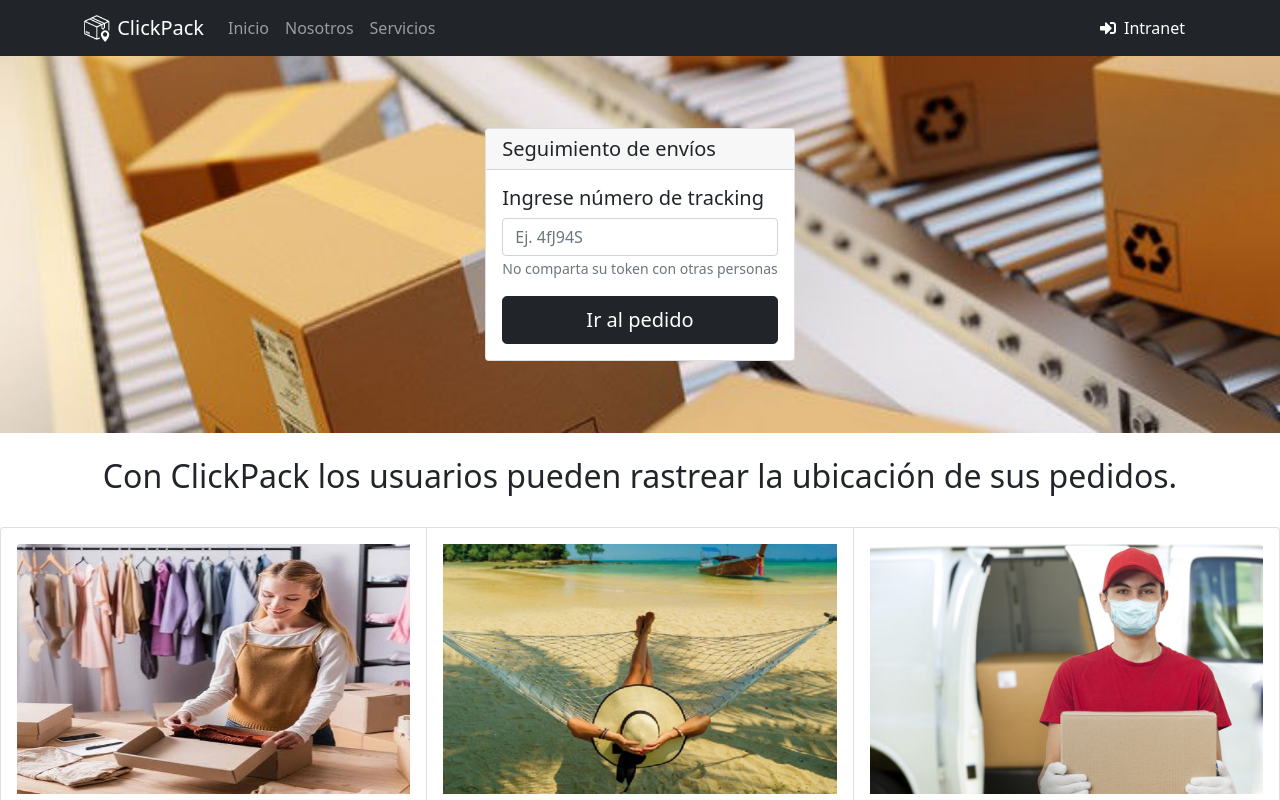
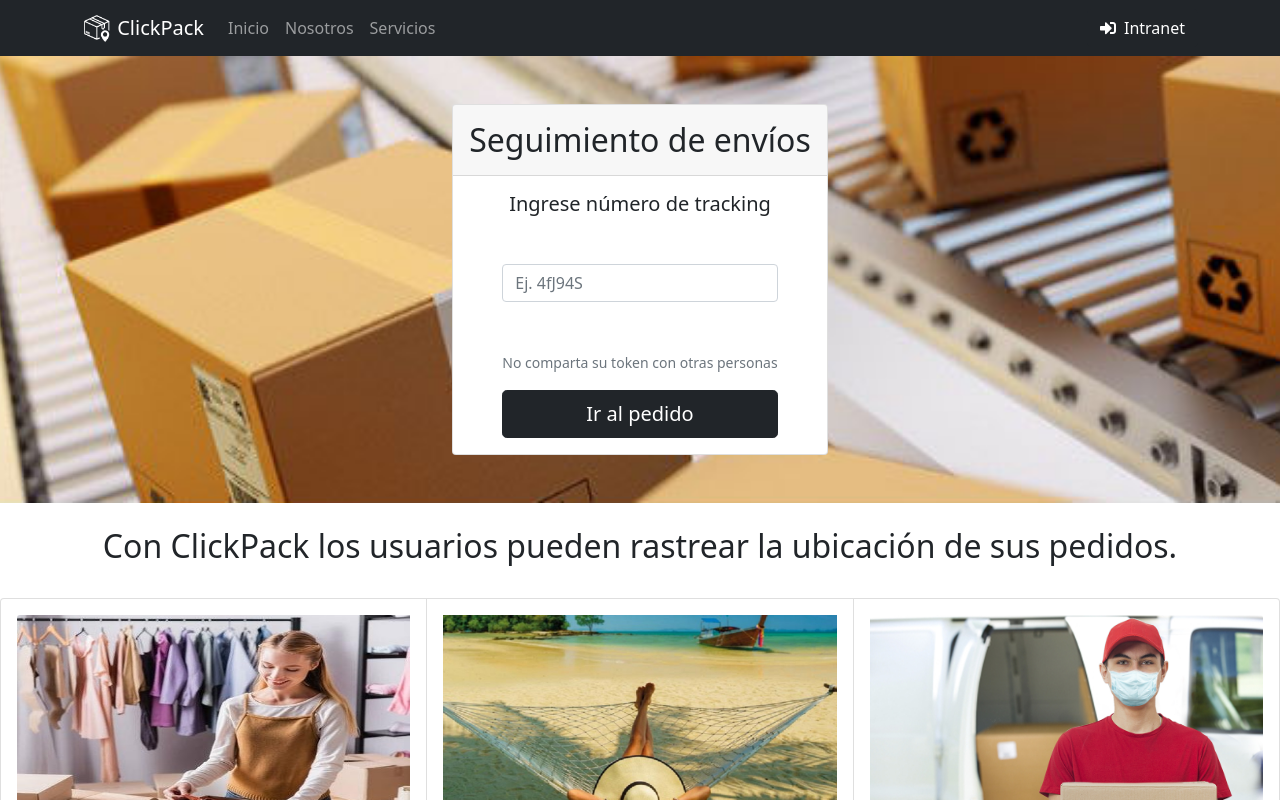
Before and after one commit to mariomediam/trackingapp, a React (Create React App) app: page / in a window 1280 px wide. Shown: the top 800 px of the page. Built offline with nearby package versions, Linux system fonts and the light colour scheme; no server answers.

Commit message:
chore: cambio

```diff
--- a/src/services/plantillaRutasService.js
+++ b/src/services/plantillaRutasService.js
@@ -25,7 +25,7 @@ const obtenerPlantillaRutaPorAlmDist = async(parmAlmacen_id, parmDistrito_id) =>
 
         let { data } = await axios.get(URL)
 
-        return data.filter(item => item.almacen_id == parmAlmacen_id && item.distr_id_destino == parmDistrito_id)
+        return data.filter(item => item.almacen_id === parmAlmacen_id && item.distr_id_destino === parmDistrito_id)
     } catch (error) {
         throw error
     }
--- a/src/views/PortadaView.js
+++ b/src/views/PortadaView.js
@@ -30,38 +30,30 @@ export default function PortadaView() {
           backgroundRepeat: "no-repeat",
         }}
       >
-        <div className="container my-auto d-flex justify-content-center">
-          <div>
-            <br />
-            <br />
-            <br />
+        <div className="container my-auto d-flex justify-content-center align-items-center">
+          <div className="d-flex justify-content-center align-items-center">
             <div className="col-lg-12 col-sm-10">
-              <Card>
-                <Card.Header as="h5">Seguimiento de envíos</Card.Header>
+              <Card className="my-5 d-flex justify-content-center align-items-center">
+                <Card.Header as="h2" className="py-3">Seguimiento de envíos</Card.Header>
                 <Card.Body>
-                  <Card.Title>Ingrese número de tracking</Card.Title>
+                  <Card.Title className="mb-5 text-center">Ingrese número de tracking</Card.Title>
 
                   <Form onSubmit={handleSubmit(recibirSubmit)}>
-                    <Form.Group className="mb-3" controlId="formBasicEmail">
+                    <Form.Group className="my-5" controlId="formBasicEmail">
                       <Form.Control type="text" placeholder="Ej. 4fJ94S" {...register("tokenBuscado", { required: true })}/>
-                      <Form.Text className="text-muted" >
+                    </Form.Group>
+                    <Form.Text className="text-muted" >
                         No comparta su token con otras personas
-                      </Form.Text>
-                    </Form.Group>
-                    <div className="d-grid gap-2">
-                    <Button type="submit"  variant="dark" size="lg" >
-                      Ir al pedido
-                    </Button>
+                    </Form.Text>
+                    <div className="mt-3">
+                      <Button className="w-100" type="submit" variant="dark" size="lg" >
+                        Ir al pedido
+                      </Button>
                   </div>
                   </Form>
-
-
                 </Card.Body>
               </Card>
             </div>
-            <br />
-            <br />
-            <br />
           </div>
         </div>
       </div>
```
Also changed, not shown: 1 other file (tests, documents, lock files or other folders).
